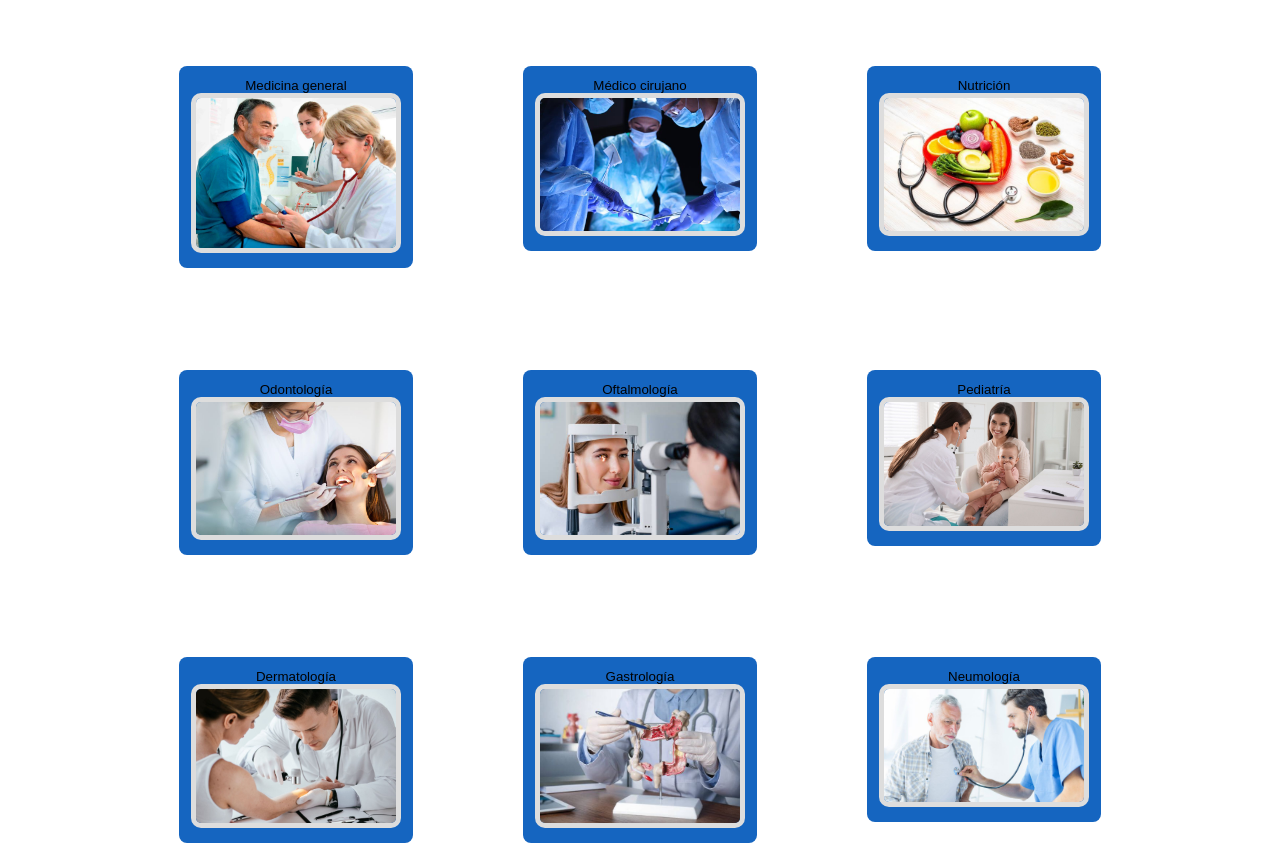
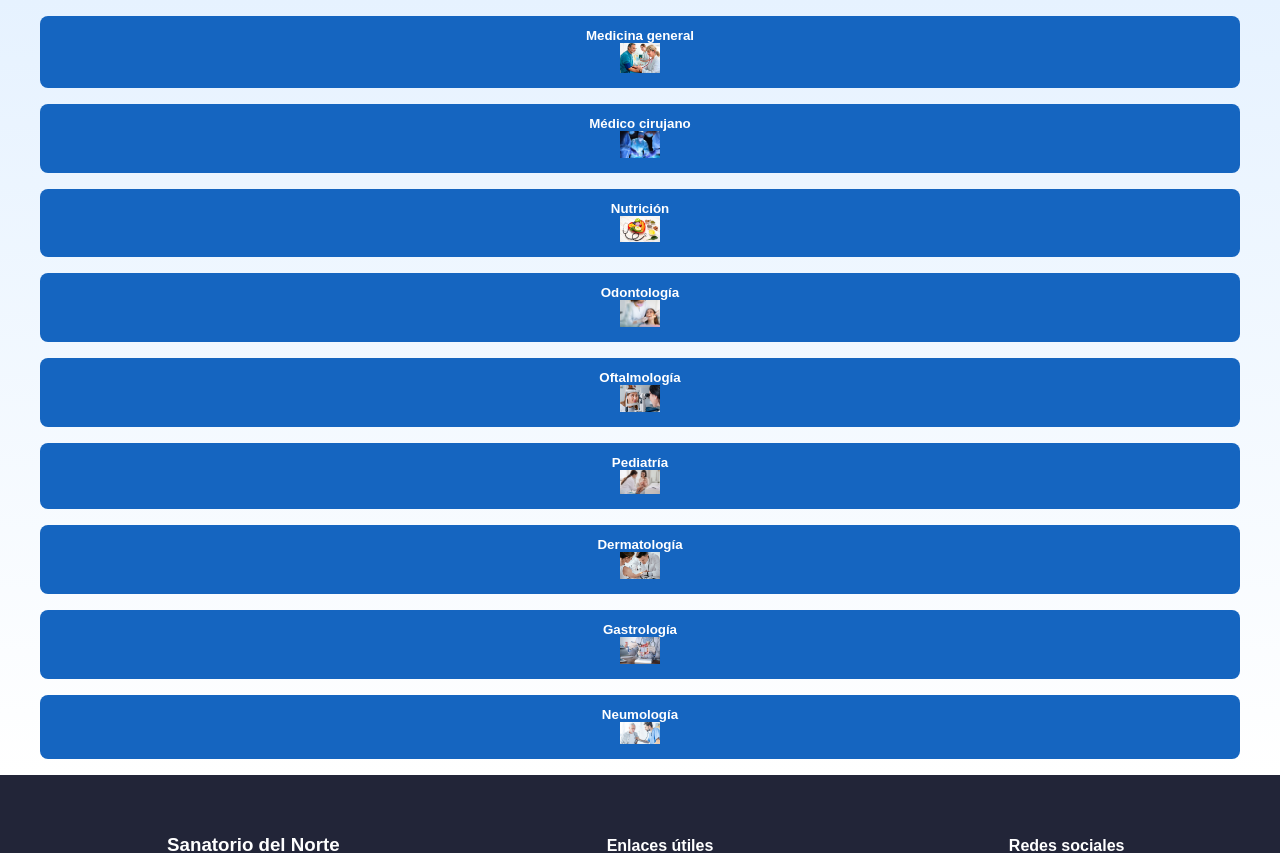
Before and after one commit to aishagomez602-ops/Proyecto-final-Maria, a React app in the folder Login/frontend/: page /Inicio in a window 1280 px wide. Shown: the top 853 px of the page. Built offline with nearby package versions, Linux system fonts and the light colour scheme; the HTML template or start-up script is replaced by a standard one.

Commit message:
css
le cambie varias cosas como color y el font

```diff
--- a/Login/frontend/src/Inicio.css
+++ b/Login/frontend/src/Inicio.css
@@ -1,29 +1,74 @@
+@import url('https://fonts.googleapis.com/css2?family=Nunito:wght@400;600;700&display=swap');
 
-
-
-
-/*----------------------------------Inicio--------------------------------------*/
-
-.areas1 {
-    margin-top: 30px;
-    display: flex;
-    gap: 30px;
-    justify-content: center;
-    padding: 20px;
-}
-.areas img {
-    border: 5px solid #ddd;
-    border-radius: 10px;
-    width: 200px;
-    height: auto;
-
+body {
+  background: linear-gradient(to bottom, #e6f2ff, #ffffff);
+  font-family: 'Nunito', sans-serif;
+  margin: 0;
+  padding: 0;
+  color: #1e3a5f;
 }
 
-#img{
+.App {
+  text-align: center;
+  padding: 2rem;
+}
 
-   text-align: center;
-    max-width: 250px;
-    font-size: medium;
+h1 {
+  color: #1b6ca8;
+  margin-bottom: 2rem;
+  font-weight: 700;
+  letter-spacing: 0.5px;
+}
+
+.grilla {
+  display: grid;
+  grid-template-columns: repeat(auto-fill, minmax(200px, 1fr));
+  gap: 1.5rem;
+  justify-items: center;
+  padding: 1rem;
+}
+
+.usuario {
+  background: #ffffff;
+  border-radius: 16px;
+  padding: 1.5rem;
+  width: 200px;
+  box-shadow: 0 4px 15px rgba(30, 90, 150, 0.1);
+  transition: transform 0.25s ease, box-shadow 0.25s ease, background-color 0.3s ease;
+}
+
+.usuario:hover {
+  transform: translateY(-6px);
+  background-color: #eaf4ff;
+  box-shadow: 0 6px 18px rgba(30, 90, 150, 0.2);
+}
+
+.usuario h3 {
+  margin: 0.3rem 0;
+  color: #184b73;
+  font-weight: 700;
+}
+
+.usuario p {
+  color: #4a708b;
+  font-weight: 500;
+  margin: 0.2rem 0;
+}
+
+button {
+  background-color: #1b6ca8;
+  color: white;
+  border: none;
+  border-radius: 8px;
+  padding: 0.5rem 1rem;
+  cursor: pointer;
+  font-weight: 600;
+  transition: background-color 0.25s ease, transform 0.2s ease;
+}
+
+button:hover {
+  background-color: #248cc9;
+  transform: scale(1.05);
 }
 footer{
     text-align: center;
--- a/package.json
+++ b/package.json
@@ -2,7 +2,8 @@
   "dependencies": {
     "cors": "^2.8.5",
     "express": "^5.1.0",
-    "mysql2": "^3.15.2"
+    "mysql2": "^3.15.2",
+    "vite": "^7.1.12"
   },
   "name": "proyecto-final-maria",
   "version": "1.0.0",
```
Also changed, not shown: 1 other file (tests, documents, lock files or other folders).
